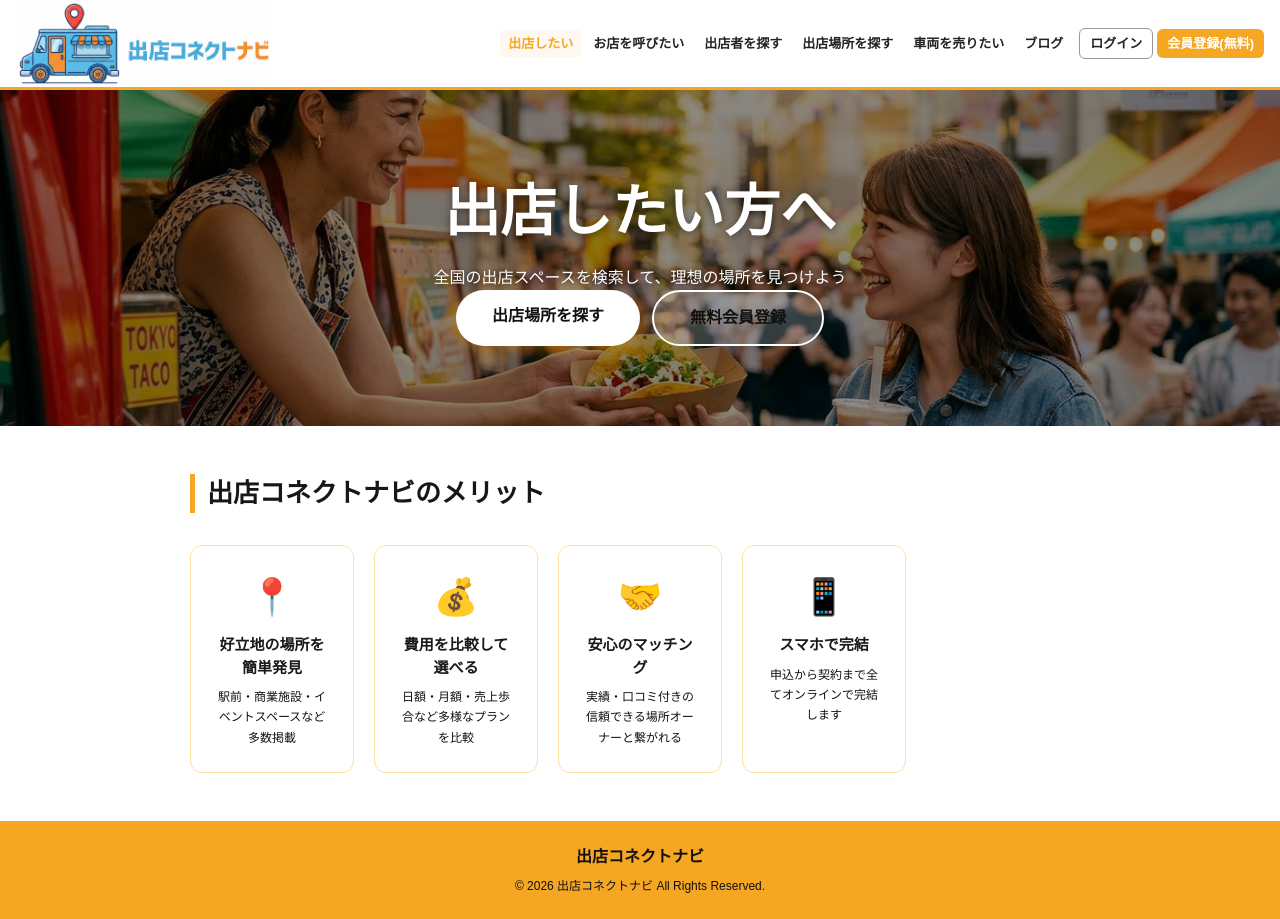
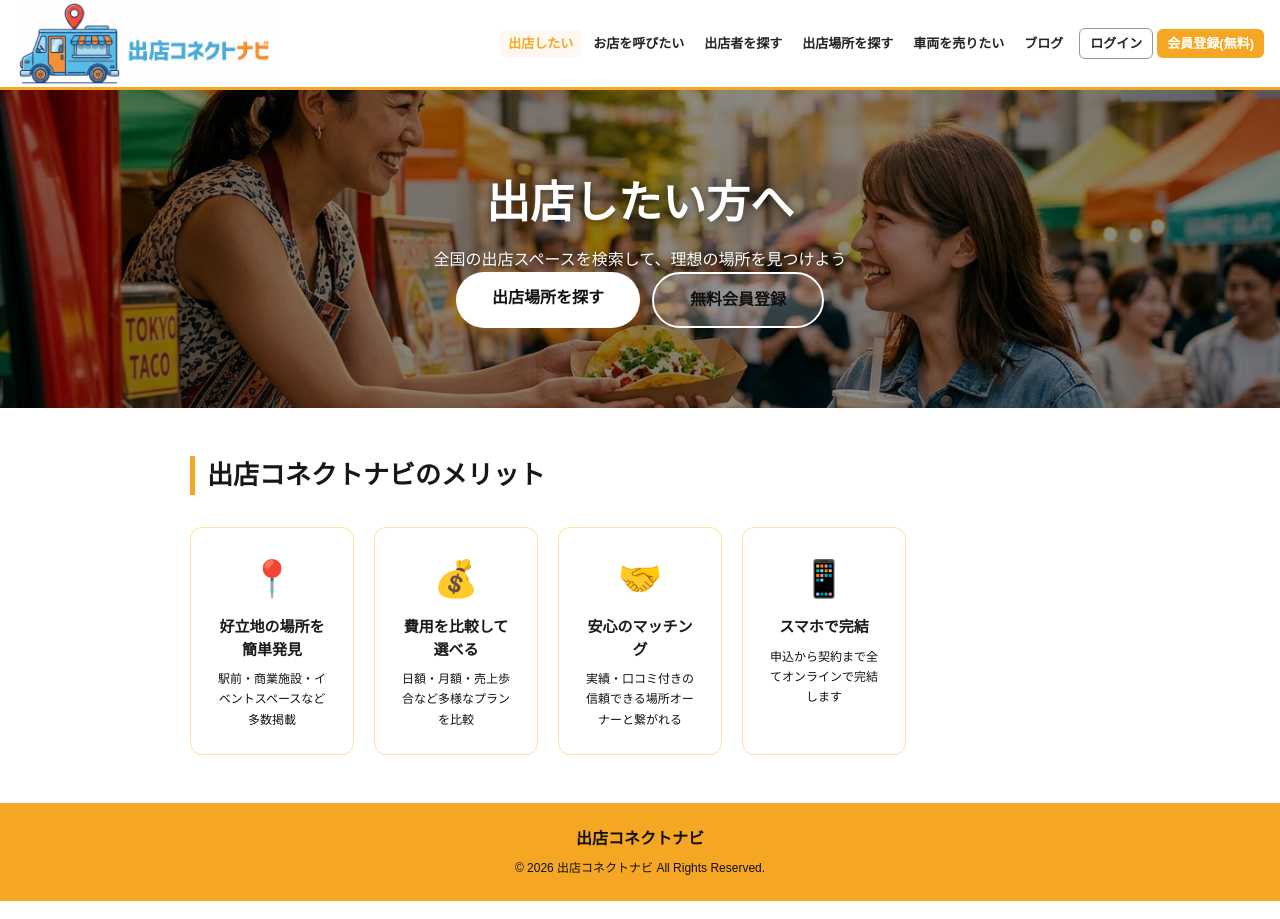
Before and after one commit to rinfuku0917/shutten-connect-navi, a Next.js app: page /space in a window 1280 px wide. Built offline with nearby package versions, Linux system fonts and the light colour scheme.

Commit message:
adjust space title size

```diff
--- a/app/space/page.tsx
+++ b/app/space/page.tsx
@@ -14,7 +14,7 @@ export default function SpacePage() {
     <div>
       <Nav />
       <div style={{background:'linear-gradient(rgba(0,0,0,0.45),rgba(0,0,0,0.45)),url(/hero-top.png) center/cover no-repeat',padding:'80px 24px',textAlign:'center',minHeight:'300px',display:'flex',flexDirection:'column',alignItems:'center',justifyContent:'center',width:'100%'}}>
-        <h1 style={{fontSize:'32px',fontWeight:'900',color:'#111',marginBottom:'16px'}} style={{color:'#fff',textShadow:'0 2px 8px rgba(0,0,0,0.5)',fontSize:'clamp(32px,5vw,56px)',fontWeight:'900',marginBottom:'12px'}}>出店したい方へ</h1>
+        <h1 style={{fontSize:'32px',fontWeight:'900',color:'#111',marginBottom:'16px'}} style={{color:'#fff',textShadow:'0 2px 8px rgba(0,0,0,0.5)',fontSize:'clamp(26px,4vw,44px)',fontWeight:'900',marginBottom:'12px'}}>出店したい方へ</h1>
         <p style={{fontSize:'16px',color:'rgba(255,255,255,0.9)',marginBottom:'32px'}} style={{color:'#fff',textShadow:'0 1px 4px rgba(0,0,0,0.5)'}}>全国の出店スペースを検索して、理想の場所を見つけよう</p>
         <div style={{display:'flex',gap:'12px',justifyContent:'center',flexWrap:'wrap'}}>
           <Link href='/places' style={{background:'#fff',color:'#111',fontWeight:'900',fontSize:'16px',padding:'14px 36px',borderRadius:'999px',whiteSpace:'nowrap',textDecoration:'none',boxShadow:'0 4px 15px rgba(245,166,35,0.4)'}}>出店場所を探す</Link>
```
